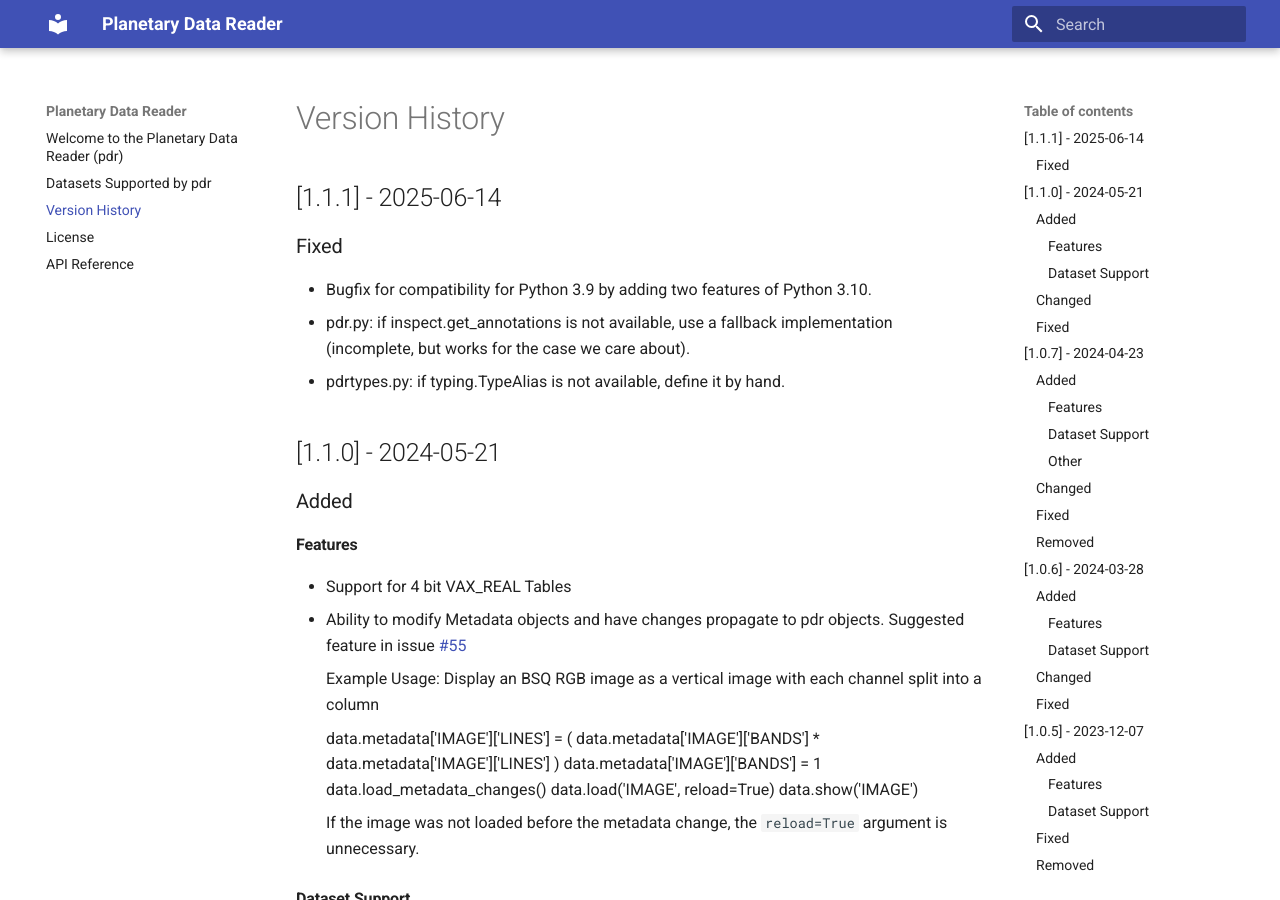
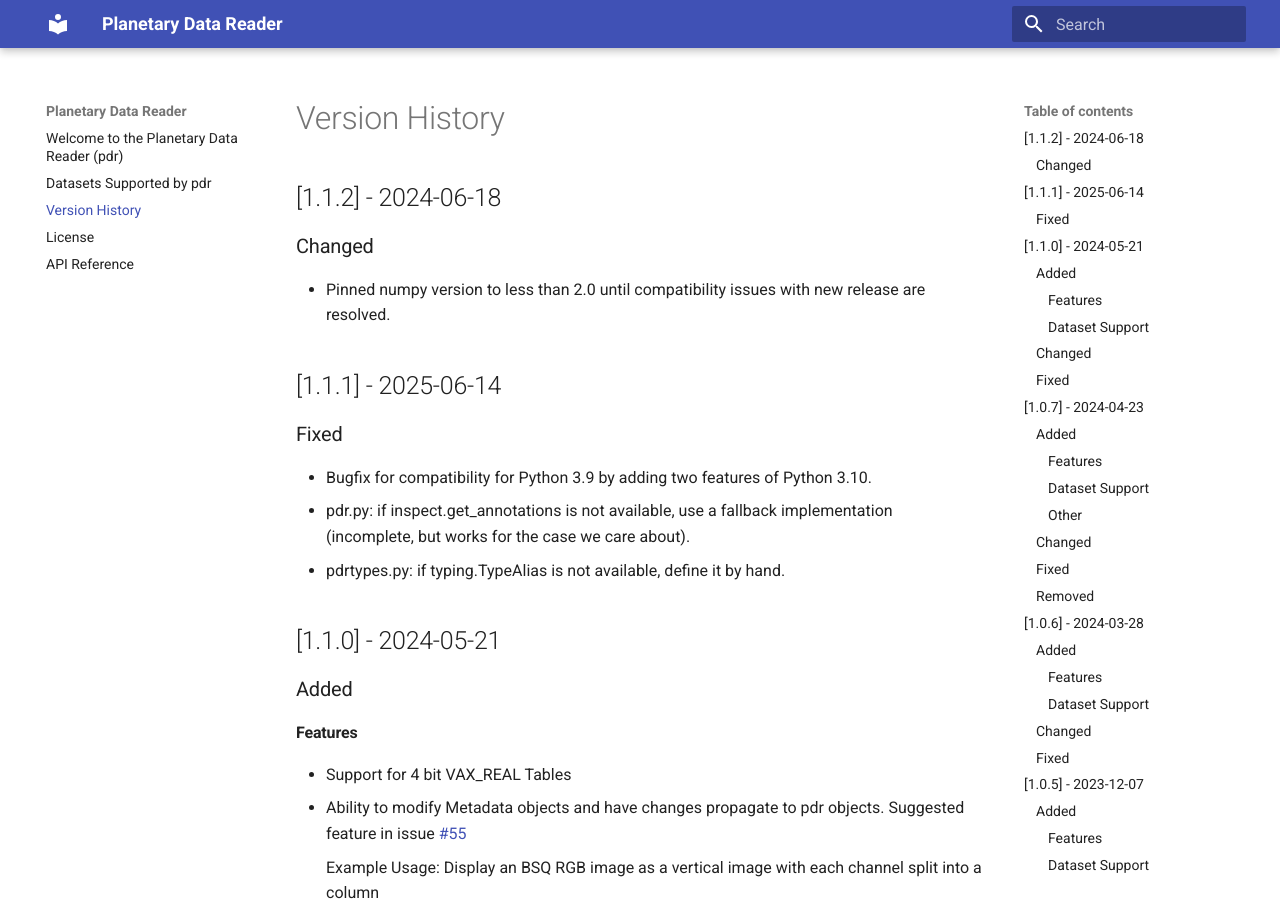
Before and after one commit to MillionConcepts/pdr, an MkDocs documentation site: the page built from docs/version_history.md, in a window 1280 px wide and 900 px high. Built offline with MkDocs 1.6.1 and Material for MkDocs 9.7.7, drawn with Linux system fonts in a browser that asks for light colours.

Commit message:
pin numpy version; bump version for bugfix release

```diff
--- a/docs/version_history.md
+++ b/docs/version_history.md
@@ -1,4 +1,11 @@
 # Version History
+
+## [1.1.2] - 2024-06-18
+### Changed
+- Pinned numpy version to less than 2.0 until compatibility issues with new
+release are resolved.
+
+
 ## [1.1.1] - 2025-06-14
 ### Fixed
 - Bugfix for compatibility for Python 3.9 by adding two features of Python 3.10.
--- a/environment.yml
+++ b/environment.yml
@@ -4,7 +4,7 @@ channels:
 dependencies:
   - python>=3.9
   - cytoolz
-  - numpy
+  - numpy<2.0.0
   - pandas>=2.0.0
   - git
   - dustgoggles
--- a/minimal_environment.yml
+++ b/minimal_environment.yml
@@ -4,7 +4,7 @@ channels:
 dependencies:
   - python>=3.9
   - cytoolz
-  - numpy
+  - numpy<2.0.0
   - pandas>=2.0.0
   - git
   - pip
--- a/pdr/__init__.py
+++ b/pdr/__init__.py
@@ -8,7 +8,7 @@ from pdr.pdr import Data, Metadata
 if TYPE_CHECKING:
     from pathlib import Path
 
-__version__ = "1.1.1"
+__version__ = "1.1.2"
 
 pkg_dir = _osp.abspath(_osp.dirname(__file__))
 
--- a/setup.py
+++ b/setup.py
@@ -5,7 +5,7 @@ with open("README.md", "r", encoding="utf-8") as fh:
 
 setuptools.setup(
     name="pdr",
-    version="1.1.1",
+    version="1.1.2",
     author="Chase Million",
     author_email="chase@millionconcepts.com",
     description="Planetary Data Reader",
```
Also changed, not shown: CHANGELOG.md (+6 -1 lines).
